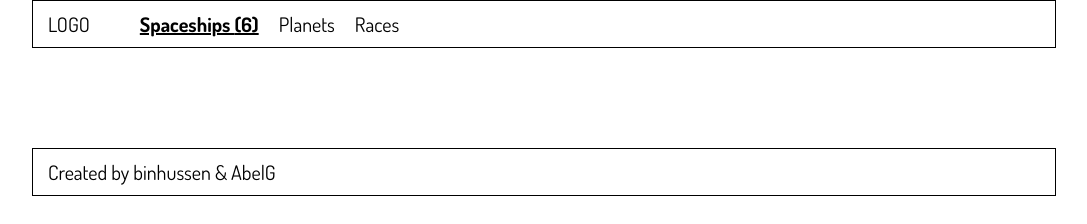
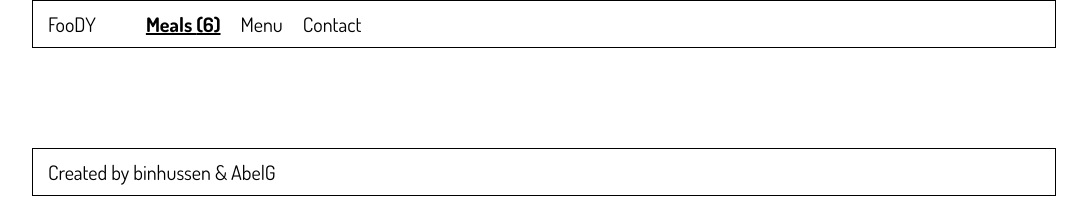
Before and after one commit to binhussen/foodie, a website built with webpack: page src/template.html in a window 1280 px wide. Shown: the whole page, without its empty margins (96-1183 px from the left). Built offline with nearby package versions, Linux system fonts and the light colour scheme; no server answers.

Commit message:
modify navbar to appropriate nav-links

```diff
--- a/src/modules/renderOnPage.js
+++ b/src/modules/renderOnPage.js
@@ -9,7 +9,6 @@ const renderOnPage = (meal) => {
     </div>
     <span class="likes">5 likes</span>
     <button class="comment-btn">Comments</button>
-    <button class="reservation-btn">Reservations</button>
     <div class="comment-pop-up">
     </div>
   </div>`;
--- a/src/template.html
+++ b/src/template.html
@@ -22,13 +22,13 @@
 	<body>
 		<div class="container">
 			<nav>
-				<div class="logo-container">LOGO</div>
+				<div class="logo-container">FooDY</div>
 				<ul class="nav-links">
 					<li>
-						<a href="#">Spaceships <span class="item-amount">(6)</span></a>
+						<a href="#">Meals <span class="item-amount">(6)</span></a>
 					</li>
-					<li><a href="#">Planets</a></li>
-					<li><a href="#">Races</a></li>
+					<li><a href="#">Menu</a></li>
+					<li><a href="#">Contact</a></li>
 				</ul>
 			</nav>
       <div class="cards-container"></div>
```
